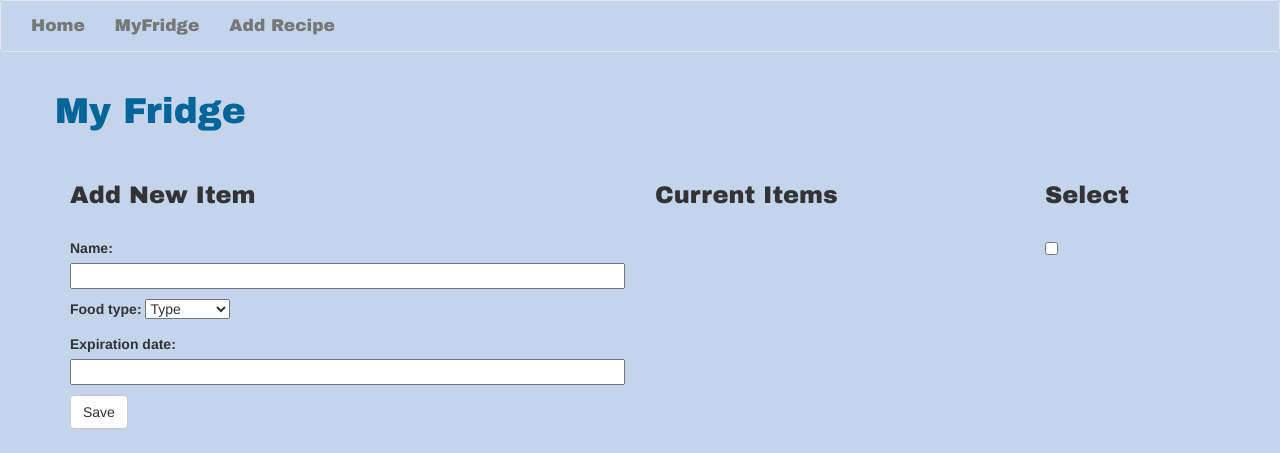
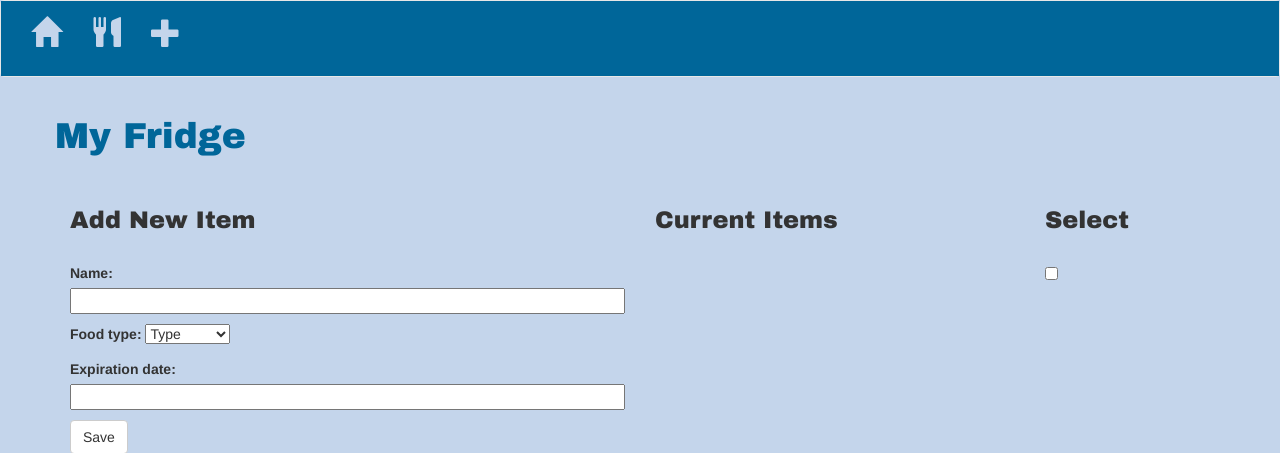
Before and after one commit to brpasiliao/GWC-My-Fridge, a Django app: page /my_fridge/ in a window 1280 px wide. Shown: the top 453 px of the page. Run offline with Django 3.2, Linux system fonts and the light colour scheme; data that the repository does not hold is empty; some libraries are stand-ins or nearby versions.

Commit message:
final fing layout

```diff
--- a/fridge/static/css/fridge.css
+++ b/fridge/static/css/fridge.css
@@ -19,28 +19,14 @@ h1 a {
 }
 
 .container-fluid{
-  background-color: rgb(196, 213, 235);
-  display: block;
-  color: white;
-  text-align: center;
-  text-decoration: none;
-  font-size: 17px;
-  font-family: arial black;
+  color: rgb(196, 213, 235);
+  background-color: rgb(0, 102, 153);
+  height: 75px;
 }
 
-.navbar-nav{
-  background-color: rgb(196, 213, 235);
-  display: block;
-  color: white;
-  text-align: center;
-  text-decoration: none;
-  font-size: 17px;
-  font-family: arial black;
-}
-
-li.active:hover{
-  background-color: rgb(0, 102, 153);
-  color: white;
+.navbar-default .navbar-nav>li>a{
+  color: rgb(196, 213, 235);
+  font-size: 30px;
 }
 
 .page-header {
--- a/fridge/templates/fridge/base.html
+++ b/fridge/templates/fridge/base.html
@@ -13,10 +13,10 @@
       <div class="container-fluid">
         <ul class="nav navbar-nav">
           <li class="active">
-          <li><a href="/">Home</a></li>
-          <li><a href="{% url 'my_fridge' %}">MyFridge</a></li>
+          <li><a href="/"><span class="glyphicon glyphicon-home"></span></a></li>
+          <li><a href="{% url 'my_fridge' %}"><span class="glyphicon glyphicon-cutlery"></span></a></li>
           <!-- <li><a href="https://ellacharlottecorn.github.io/myfridge/map.html">Food Around The World</a></li> -->
-          <li><a href="{% url 'recipe_new' %}">Add Recipe</a></li>
+          <li><a href="{% url 'recipe_new' %}"><span class="glyphicon glyphicon-plus"></span></a></li>
           <!-- <li><a href="https://ellacharlottecorn.github.io/myfridge/myProfile.html">My Profile</a></li> -->
         </ul>
       </div>
```
